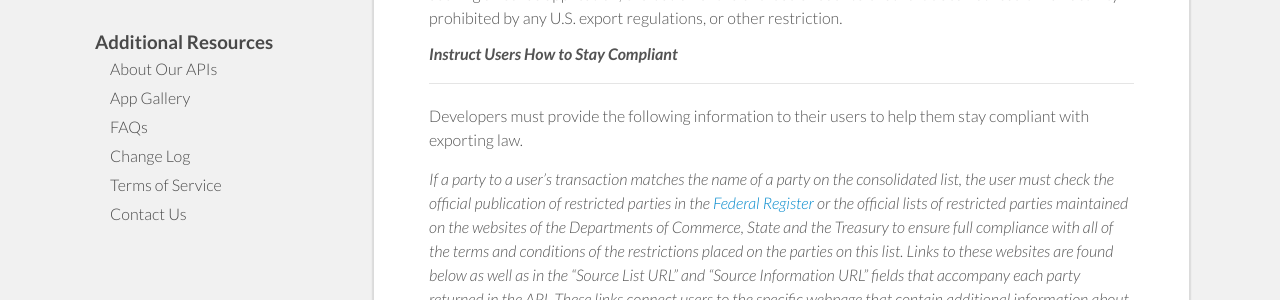
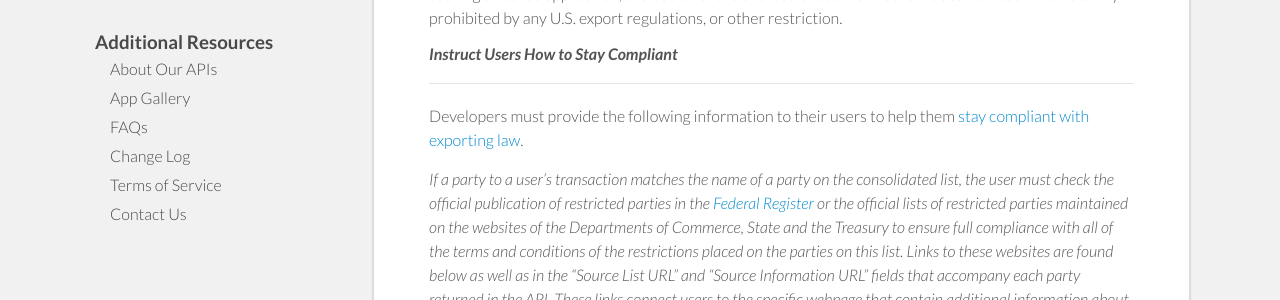
Before and after one commit to InternationalTradeAdministration/developerportal, a Jekyll site: the page built from _posts/2013-11-01-consolidated-screening-list-draft.markdown, in a window 1280 px wide and 900 px high. Shown: the part 336-636 px from the top of the window. Built offline with Jekyll 4.4.1, drawn with Linux system fonts in a browser that asks for light colours; nearby versions of some CDN libraries; part of the change alters nothing that is shown.

Commit message:
Added link back to EG1

```diff
--- a/_posts/2013-11-01-consolidated-screening-list-draft.markdown
+++ b/_posts/2013-11-01-consolidated-screening-list-draft.markdown
@@ -12,7 +12,7 @@ The Consolidated Screening List API consolidates nine export screening lists of
 
 ##Instruct Users How to Stay Compliant
 
-Developers must provide the following information to their users to help them stay compliant with exporting law.
+Developers must provide the following information to their users to help them [stay compliant with exporting law](http://export.gov/ecr/index.asp).
 
 *If a party to a user’s transaction matches the name of a party on the consolidated list, the user must check the official publication of restricted parties in the [Federal Register](http://www.gpoaccess.gov/fr/) or the official lists of restricted parties maintained on the websites of the Departments of Commerce, State and the Treasury to ensure full compliance with all of the terms and conditions of the restrictions placed on the parties on this list.  Links to these websites are found below as well as in the “Source List URL” and “Source Information URL” fields that accompany each party returned in the API.  These links connect users to the specific webpage that contain additional information about how to use each specific list.*
 
```
